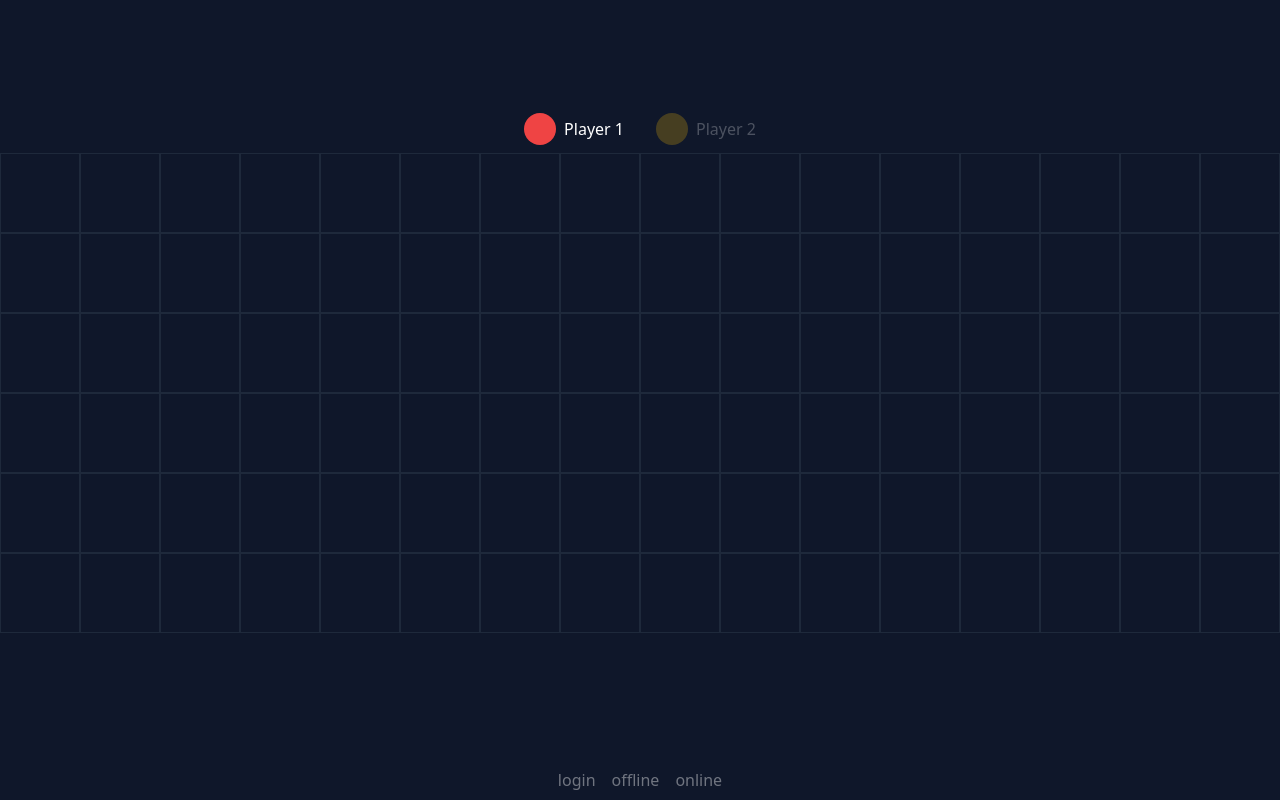
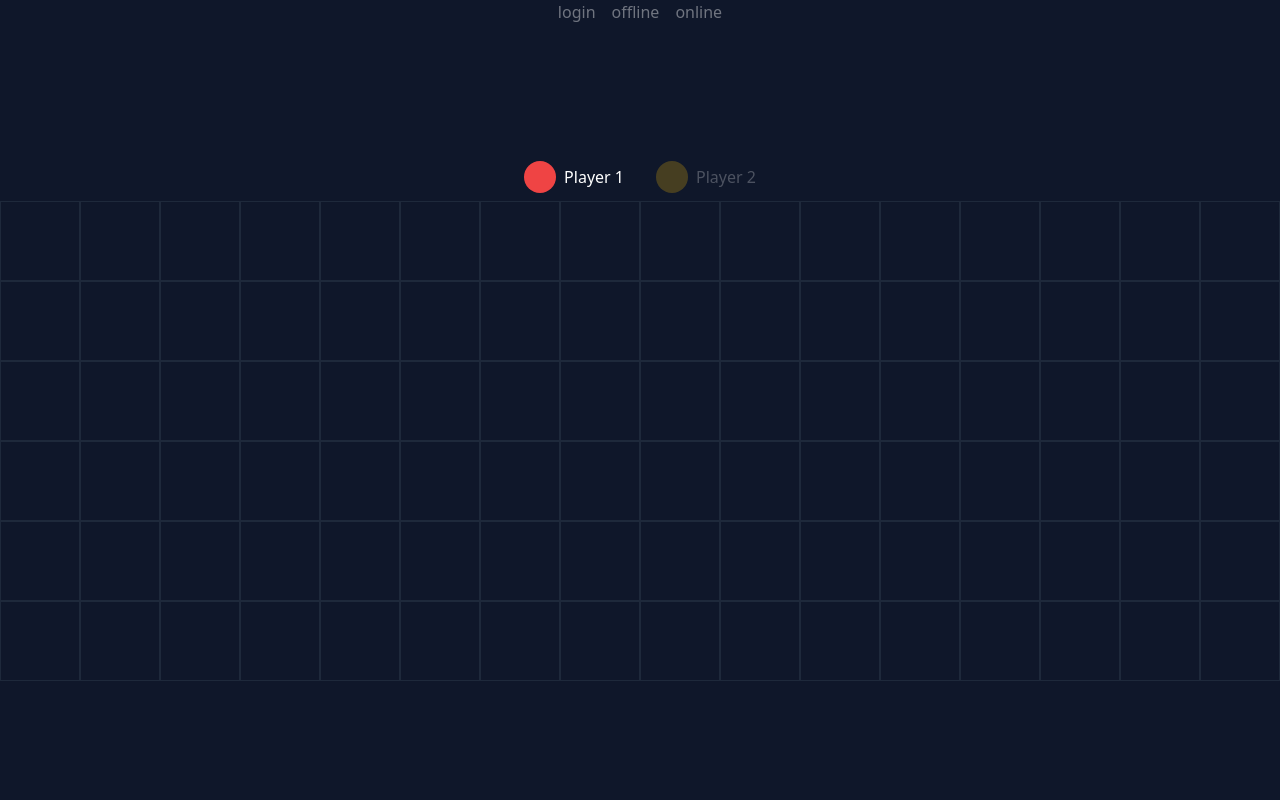
Before and after one commit to cantart/conn4, a SvelteKit app: page / in a window 1280 px wide. Built offline with nearby package versions, Linux system fonts and the light colour scheme; no server answers.

Commit message:
move footer into top nav

```diff
--- a/src/routes/+layout.svelte
+++ b/src/routes/+layout.svelte
@@ -25,8 +25,7 @@
 </script>
 
 <div class="flex min-h-screen flex-col items-center justify-center gap-4">
-	<div class="my-auto text-center">{@render children()}</div>
-	<footer class="mb-2 flex items-center justify-center gap-4">
+	<nav class="mb-2 flex items-center justify-center gap-4">
 		{#if session.data.ready}
 			{#if session.data.user}
 				<span class="flex items-center gap-2">
@@ -55,5 +54,7 @@
 		<!-- {#if import.meta.env.DEV} -->
 		<a href="/multiplayer" class="opacity-40 transition-all hover:opacity-100">online</a>
 		<!-- {/if} -->
-	</footer>
+	</nav>
+
+	<div class="my-auto text-center">{@render children()}</div>
 </div>
```
